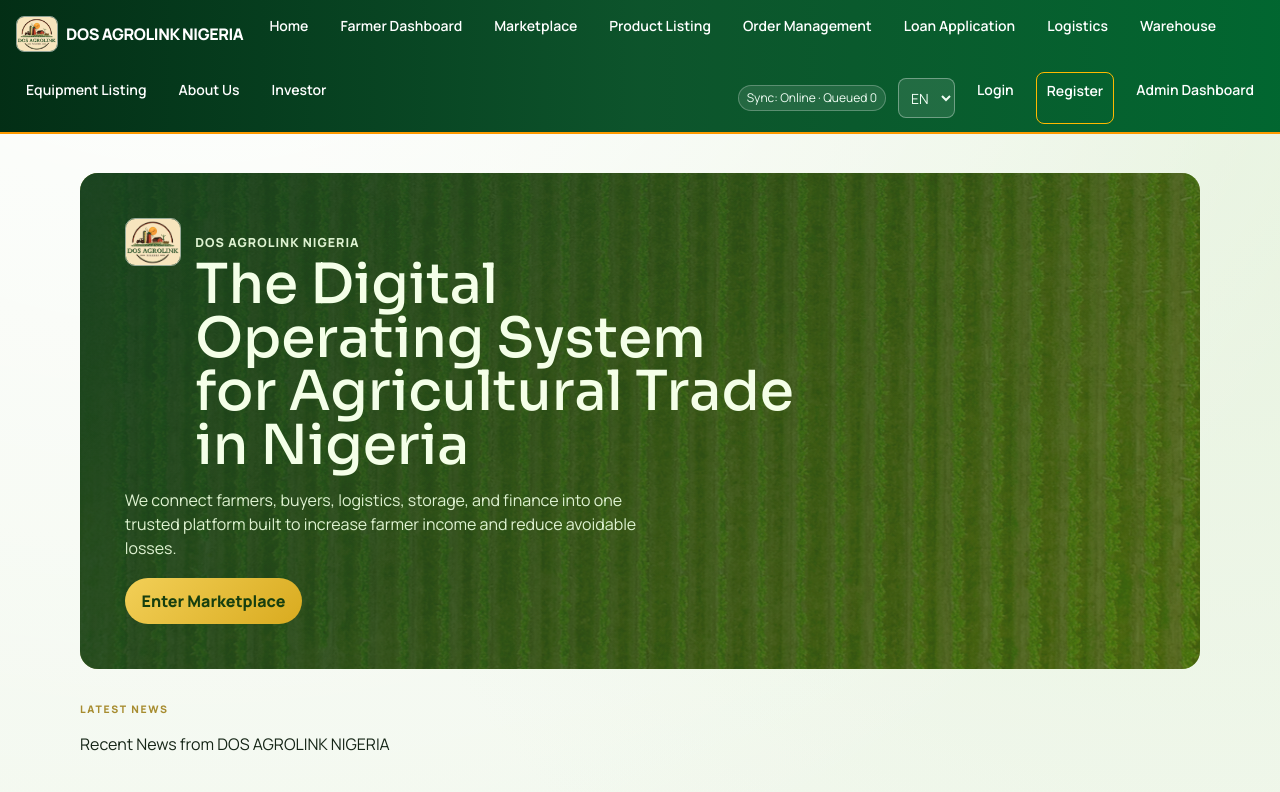
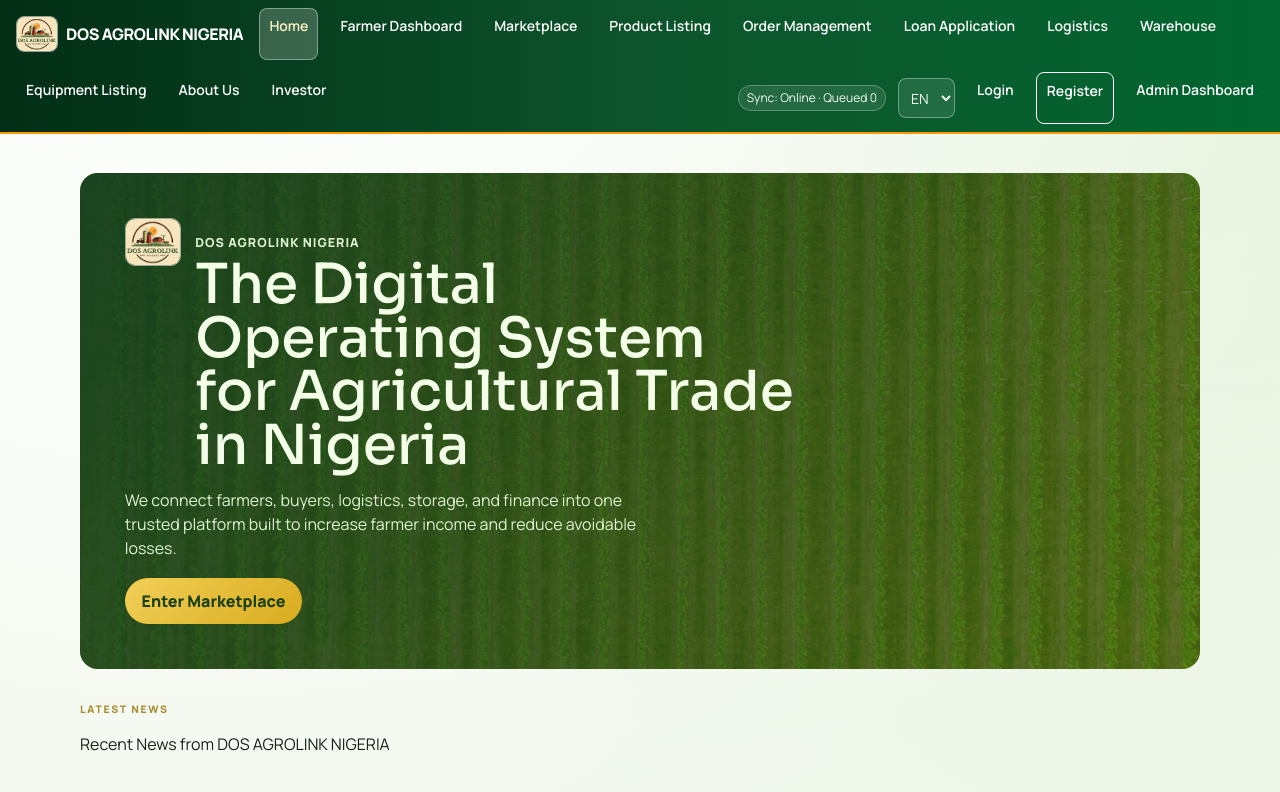
Before and after one commit to steve-diamond/agrolink-frontend, a Next.js app: page / in a window 1280 px wide. Shown: the top 792 px of the page. Built offline with nearby package versions, Linux system fonts and the light colour scheme.

Commit message:
Add active-route highlighting for navbar and footer links

```diff
--- a/app/globals.css
+++ b/app/globals.css
@@ -888,6 +888,18 @@ button {
   color: #1f4a2a;
 }
 
+.active-nav-link {
+  background: rgba(255, 255, 255, 0.2);
+  box-shadow: inset 0 0 0 1px rgba(255, 255, 255, 0.38);
+  color: #fff6c7;
+}
+
+.site-footer-links a.active-footer-link {
+  border-color: #8ead86;
+  background: #dff0d6;
+  color: #1f4a2a;
+}
+
 .landing-footer {
   border-top: 1px solid #d6e0d0;
   padding-top: 2.1rem;
--- a/components/NavBar.tsx
+++ b/components/NavBar.tsx
@@ -67,6 +67,16 @@ export default function NavBar() {
     router.push("/login");
   };
 
+  const isPathActive = (href: string) => {
+    if (!pathname) {
+      return false;
+    }
+    if (href === "/") {
+      return pathname === "/";
+    }
+    return pathname === href || pathname.startsWith(`${href}/`);
+  };
+
   const linkBase = "touch-target rounded-lg px-2.5 py-2 text-sm font-semibold text-emerald-50 transition hover:bg-white/10";
   const accentLink = `${linkBase} text-amber-100`;
   const adminLink = `${linkBase} text-amber-200`;
@@ -101,25 +111,29 @@ export default function NavBar() {
       </Link>
 
       {publicNavLinks.map((item) => (
-        <Link key={item.href} href={item.href} className={linkBase}>
+        <Link
+          key={item.href}
+          href={item.href}
+          className={`${linkBase}${isPathActive(item.href) ? " active-nav-link" : ""}`}
+        >
           {item.label}
         </Link>
       ))}
 
       {user ? (
         <>
-          <Link href="/dashboard" className={linkBase}>Dashboard</Link>
+          <Link href="/dashboard" className={`${linkBase}${isPathActive("/dashboard") ? " active-nav-link" : ""}`}>Dashboard</Link>
 
           {user.role === "farmer" && (
-            <Link href="/farmer/upload" className={accentLink}>Upload Product</Link>
+            <Link href="/farmer/upload" className={`${accentLink}${isPathActive("/farmer/upload") ? " active-nav-link" : ""}`}>Upload Product</Link>
           )}
 
           {user.role === "buyer" && (
-            <Link href="/orders" className={linkBase}>My Orders</Link>
+            <Link href="/orders" className={`${linkBase}${isPathActive("/orders") ? " active-nav-link" : ""}`}>My Orders</Link>
           )}
 
           {user.role === "admin" && (
-            <Link href="/admin" className={adminLink}>Admin Dashboard</Link>
+            <Link href="/admin" className={`${adminLink}${isPathActive("/admin") ? " active-nav-link" : ""}`}>Admin Dashboard</Link>
           )}
 
           <div className="ml-auto flex items-center gap-2">
@@ -170,11 +184,11 @@ export default function NavBar() {
               <option value="ig">IG</option>
               <option value="pcm">PC</option>
             </select>
-            <Link href="/login" className={linkBase}>Login</Link>
-            <Link href="/register" className={`${accentLink} border border-amber-400`}>
+            <Link href="/login" className={`${linkBase}${isPathActive("/login") ? " active-nav-link" : ""}`}>Login</Link>
+            <Link href="/register" className={`${accentLink} border border-amber-400${isPathActive("/register") ? " active-nav-link" : ""}`}>
               Register
             </Link>
-            <Link href="/admin/login" className={adminLink}>Admin Dashboard</Link>
+            <Link href="/admin/login" className={`${adminLink}${isPathActive("/admin/login") ? " active-nav-link" : ""}`}>Admin Dashboard</Link>
           </div>
         </>
       )}
--- a/components/SiteFooter.tsx
+++ b/components/SiteFooter.tsx
@@ -21,6 +21,16 @@ const footerLinks = [
 export default function SiteFooter() {
   const pathname = usePathname();
 
+  const isPathActive = (href: string) => {
+    if (!pathname) {
+      return false;
+    }
+    if (href === "/") {
+      return pathname === "/";
+    }
+    return pathname === href || pathname.startsWith(`${href}/`);
+  };
+
   if (pathname === "/") {
     return null;
   }
@@ -31,7 +41,7 @@ export default function SiteFooter() {
         <p>DOS AGROLINK NIGERIA</p>
         <div className="site-footer-links" aria-label="Platform quick links">
           {footerLinks.map((item) => (
-            <Link key={item.href} href={item.href}>
+            <Link key={item.href} href={item.href} className={isPathActive(item.href) ? "active-footer-link" : undefined}>
               {item.label}
             </Link>
           ))}
```
